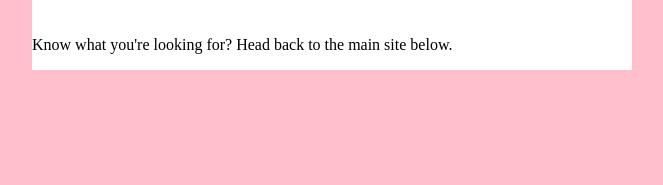
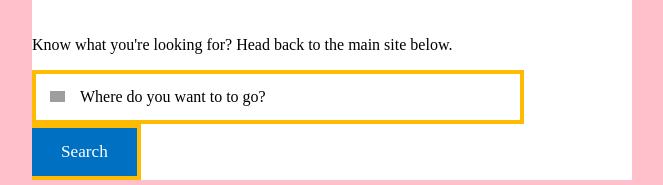
Before and after one commit to jakoblumpkin/hoteldeals, a plain HTML site: page index.html in a window 1280 px wide. Shown: the part 1239-1424 px from the top of the page, without its empty margins (308-971 px from the left). Before the commit the page ends 1317 px from the top, so only its background shows below. Drawn offline with nearby package versions, Linux system fonts and the light colour scheme; grey boxes are pictures that could not be loaded.

Commit message:
completed search bar

```diff
--- a/index.html
+++ b/index.html
@@ -372,6 +372,46 @@
                     the main site below.
                   </p>
 
+                  <table border="0" width="100%" cellspacing="0" cellpadding="0">
+                    <tr>
+                      <td>
+                        <table border="0" width="82%" cellspacing="0" cellpadding="0" align="left"
+                        style="border-style: solid; border-width: 4px;
+                        border-color: #febb02;">
+                           <tr>
+                               <td style="padding: 14px;">
+                                 <a href="#">
+                                    <img
+                                    src="https://ci6.googleusercontent.com/proxy/a7Xd7OMo8-6bHTw_yyc9z_ujXLwHQOkWxx6QrFpllFsoZDkMdrqDKx9pNGVcJVhdZoPg4e2T42P8PXbUDoCORLQeyGQQswjkahOnTUA44hsm=s0-d-e1-ft#http://q-xx.bstatic.com/static/img/newsletters/search_icon.png"
+                                    width="15"/>
+                                </a>
+                               </td>
+
+                               <td style="position: relative; right: 47px;">
+                                 <a href="#"
+                                 style="text-decoration: none;
+                                 color: black;">Where do you want to to go?</a>
+                               </td>
+                           </tr>
+                        </table>
+
+                        <table border="0" width="18%" cellspacing="0" cellpadding="0" align="left"
+                        style="background: #0071c2; border-style: solid;
+                        border-color: #febb02;  border-width: 4px 4px 4px 0;
+                        padding: 14px 29px">
+                            <tr>
+                               <td>
+                                <a href="#"
+                                style="text-decoration: none;
+                                color: white;
+                                font-size: 17.2px;">Search</a>
+                              </td>
+                               </td>
+                            </tr>
+                        </table>
+                      </td>
+                    </tr>
+                  </table>
                 </td>
               </tr>
               <!--End of above footer Section-->
```
